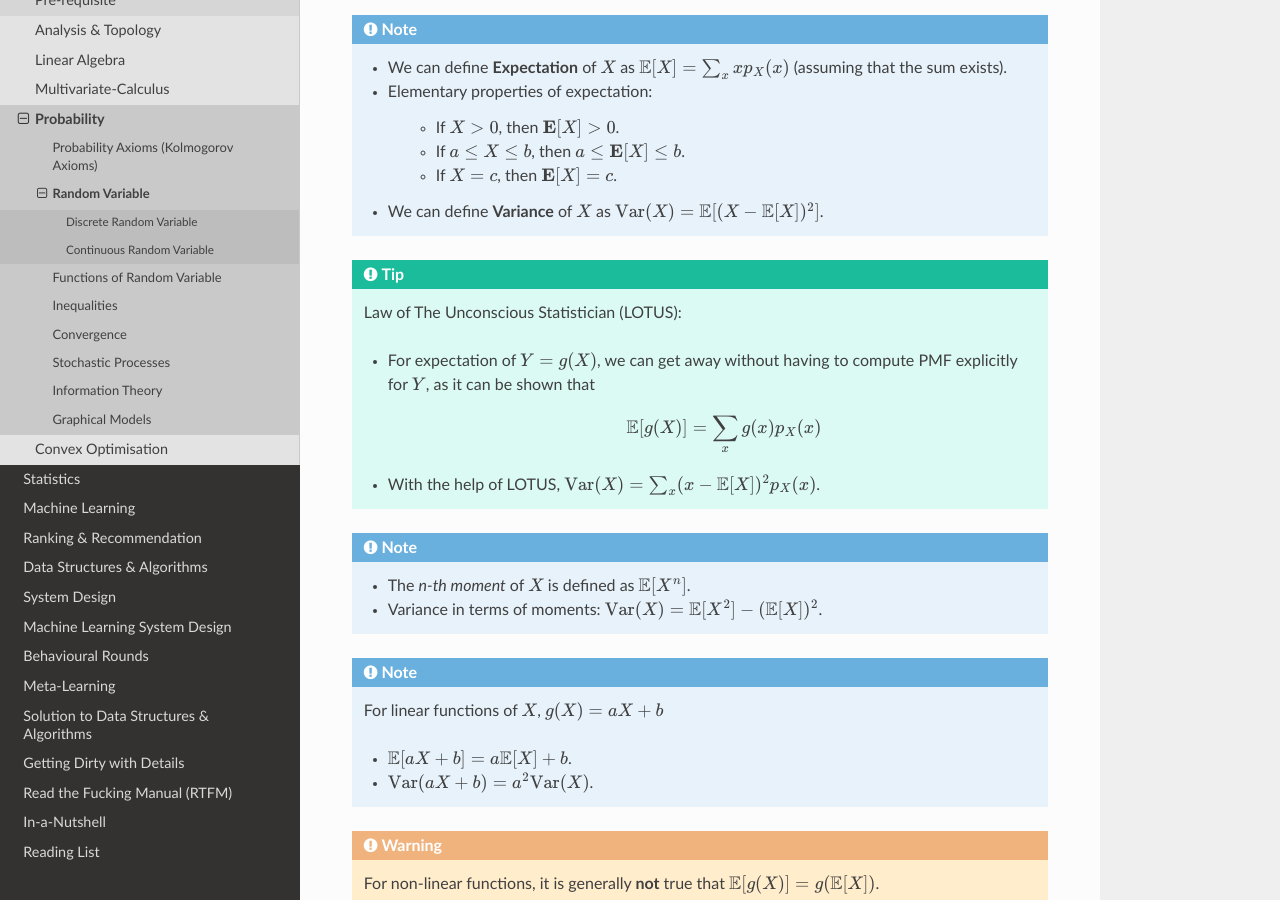
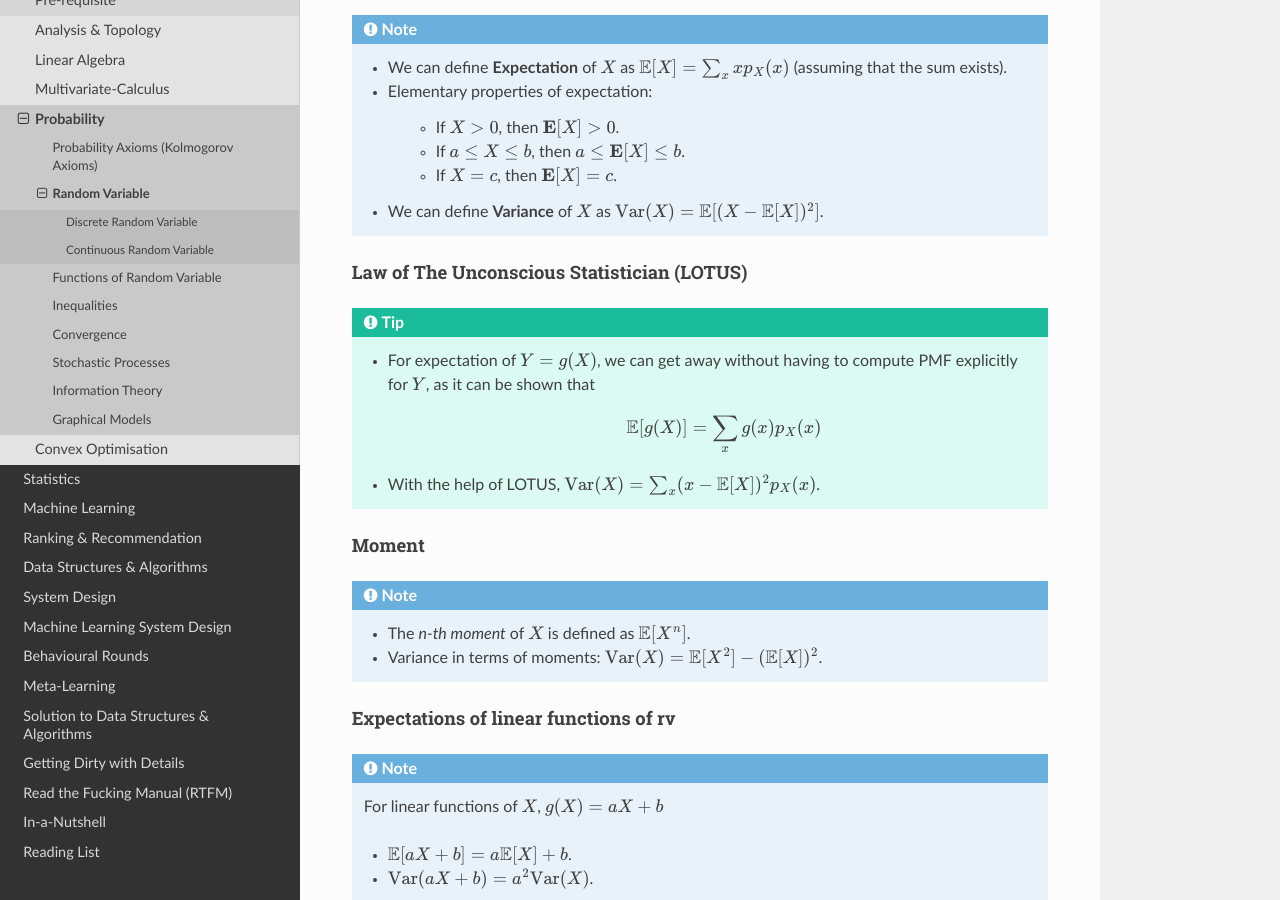
Before and after one commit to uselesstechjunks/leetcode, a Sphinx documentation site: the page built from docs/source/math/prob/rv.rst, in a window 1280 px wide and 900 px high, scrolled down 935 px. Built offline with Sphinx 7.4.7 and the Read the Docs theme 2.0.0, drawn with Linux system fonts in a browser that asks for light colours; some of the changed text lies outside the part shown.

Commit message:
Update rv.rst

```diff
--- a/docs/source/math/prob/rv.rst
+++ b/docs/source/math/prob/rv.rst
@@ -38,19 +38,23 @@ Expectation and Variance
 		* If :math:`X=c`, then :math:`\mathbf{E}[X]=c`.
 	* We can define **Variance** of :math:`X` as :math:`\mathrm{Var}(X)=\mathbb{E}[(X-\mathbb{E}[X])^2]`.
 
+Law of The Unconscious Statistician (LOTUS)
+-----------------------------------------------------
 .. tip::
-	Law of The Unconscious Statistician (LOTUS):
-
 	* For expectation of :math:`Y=g(X)`, we can get away without having to compute PMF explicitly for :math:`Y`, as it can be shown that
 
 		.. math:: \mathbb{E}[g(X)]=\sum_x g(x)p_X(x)
 
 	* With the help of LOTUS, :math:`\mathrm{Var}(X)=\sum_x (x-\mathbb{E}[X])^2 p_X(x)`.
 
+Moment
+---------------------------
 .. note::
 	* The *n-th moment* of :math:`X` is defined as :math:`\mathbb{E}[X^n]`.
 	* Variance in terms of moments: :math:`\mathrm{Var}(X)=\mathbb{E}[X^2]-(\mathbb{E}[X])^2`.
 
+Expectations of linear functions of rv
+--------------------------------------------------------
 .. note::
 	For linear functions of :math:`X`, :math:`g(X)=aX+b`
 
@@ -215,8 +219,10 @@ In a repeated (:math:`n`-times) Bernoulli trial with parameter :math:`p`, let :m
 ..  tip::
 	Solving a problem with an exisitng framework often requires us to think of a process with which the experiment takes place. With the right process description, seemingly difficult problems often become easy.
 
+The Birthday Problem
+^^^^^^^^^^^^^^^^^^^^^^^^^^^^^^^^^^^^
 ..  attention::
-	[The Birthday Problem] In a party of :math:`500` guests, what is the probability that you share your birthday with :math:`5` other people?
+	In a party of :math:`500` guests, what is the probability that you share your birthday with :math:`5` other people?
 
 	* All birthdays are equally likely (assumption of the underlying probability model).
 	* Person A's birthday is independent of person B's birthday.
@@ -228,8 +234,10 @@ In a repeated (:math:`n`-times) Bernoulli trial with parameter :math:`p`, let :m
 
 	* Total number of successes represents the total number of people who share their birthday with me.
 
+The Hat Problem
+^^^^^^^^^^^^^^^^^^^^^^^^^^^^^^^^^^^^^^^
 .. attention::
-	[The Hat Problem] There are :math:`n` people with numbered hats. They throw all their hats into a basket and then pick up one hat one by one. What is the expected number of people who get their own hat back? What is the variance of this?
+	There are :math:`n` people with numbered hats. They throw all their hats into a basket and then pick up one hat one by one. What is the expected number of people who get their own hat back? What is the variance of this?
 
 	* Let :math:`X_i=1` if :math:`i`-th person get their hat back in the process, and :math:`X_i=0` otherwise.
 	* Total number of people who get their own hat back is given by :math:`Y=X_1+X_2+\cdots+X_n`.
```
Also changed, not shown: other parts of docs/source/math/prob/rv.rst (+2 -0 lines).
